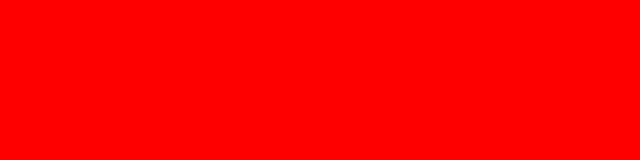
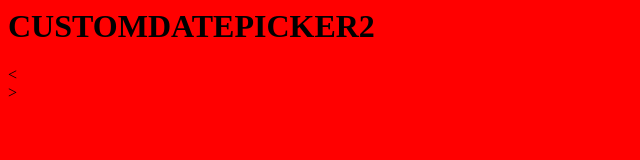
Before and after one commit to michaelcarteryork/date-picker, a plain HTML site: page index.html in a window 1280 px wide. Shown: the whole page, without its empty margins (0-640 px from the left). Drawn offline with Linux system fonts and the light colour scheme.

Commit message:
Added html mark up for single date picker

```diff
--- a/index.html
+++ b/index.html
@@ -8,6 +8,19 @@
     <link rel="stylesheet" href="styles.css">
 </head>
 <body>
+    <h1>CUSTOM<span>DATE</span>PICKER2</h1>
+
+    <div id="dp-1" class="date-picker">
+        <div class="selected-date"></div>
+        <div class="dates">
+            <div class="month">
+                <div class="arrows prev-month">&lt;</div>
+                <div class="month-and-year"></div>
+                <div class="arrows next-month">&gt;</div>
+            </div>
+            <div class="days-grid"></div>
+        </div>
+    </div>
     <script src="scripts.js"></script>
 </body>
 </html>
```
